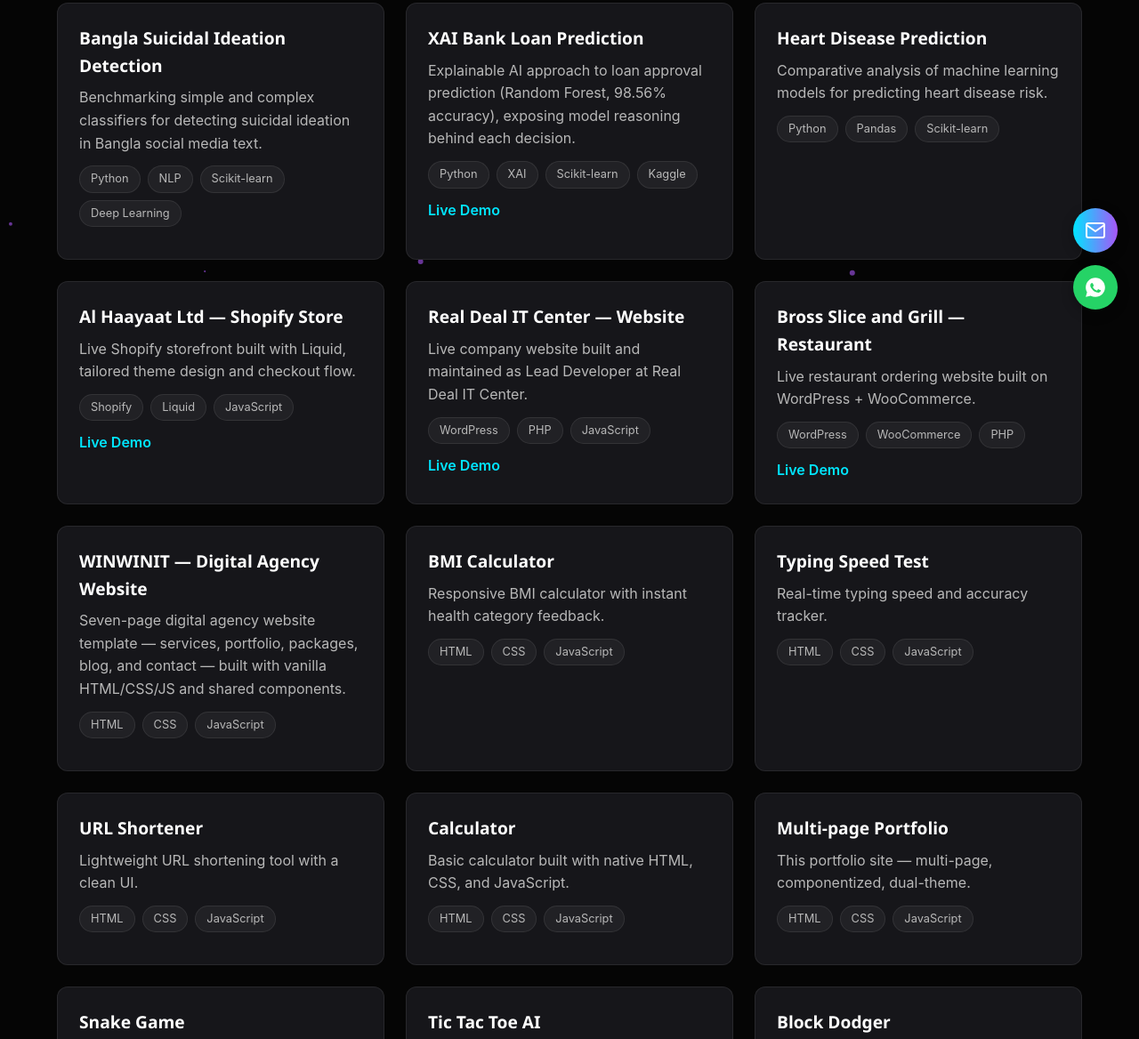
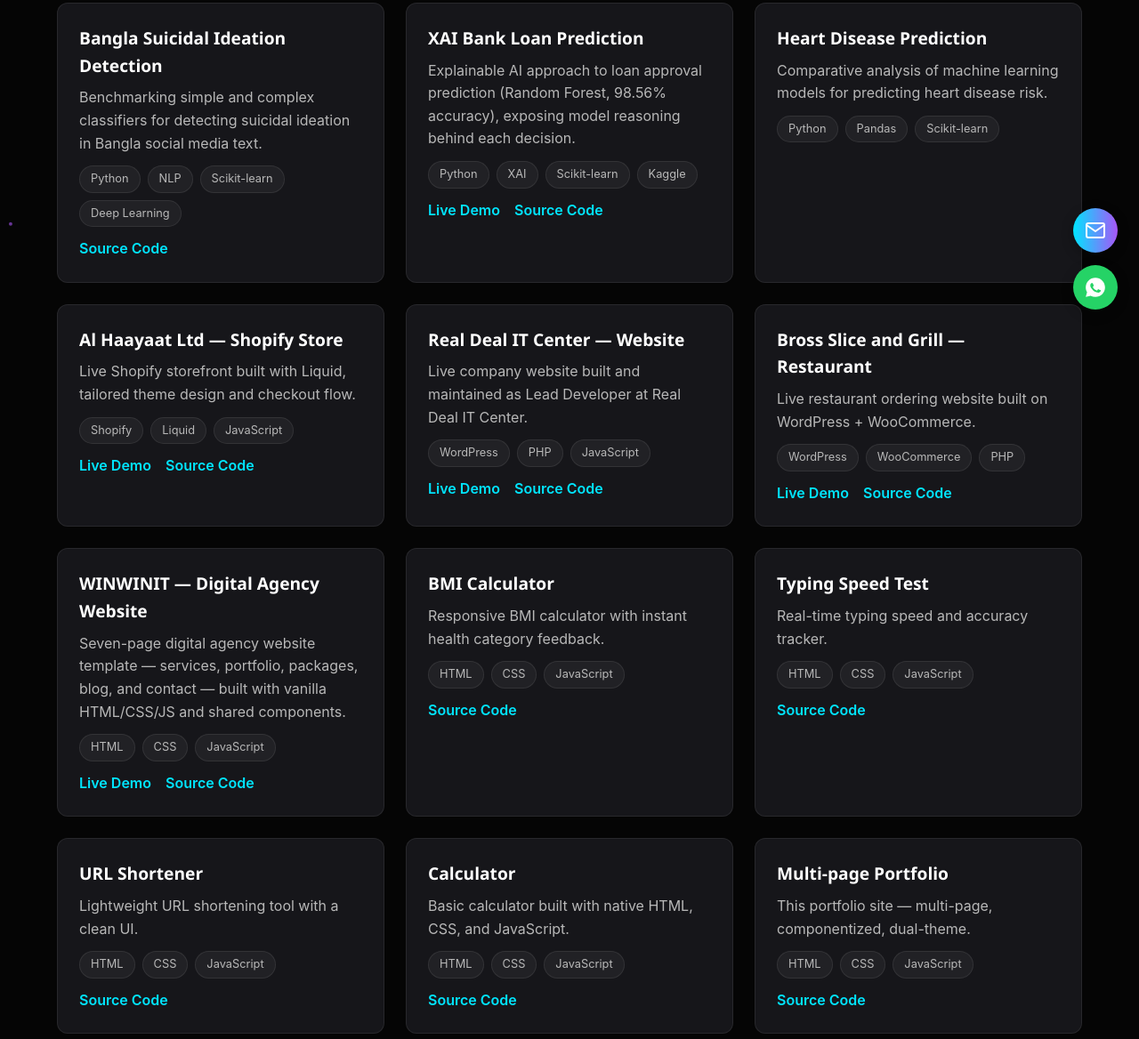
Before and after one commit to Jahangirhussen/portfolio, a plain HTML site: page projects.html in a window 1280 px wide. Shown: the part 364-1532 px from the top of the page at 89% size. Drawn offline with Linux system fonts and the light colour scheme.

Commit message:
Show Source Code links on project cards, add WinWinIT live demo link
- project-card renderer only ever emitted the Live Demo link even
  though every entry carries a source (GitHub) URL - now renders
  both when present, matching the project-card component template
- WinWinIT entry gets its live demo link now that Pages is deployed

```diff
--- a/data/projects.json
+++ b/data/projects.json
@@ -48,7 +48,7 @@
       "title": "WINWINIT — Digital Agency Website",
       "description": "Seven-page digital agency website template — services, portfolio, packages, blog, and contact — built with vanilla HTML/CSS/JS and shared components.",
       "tags": ["HTML", "CSS", "JavaScript"],
-      "demo": "",
+      "demo": "https://jahangirhussen.github.io/winwinit/",
       "source": "https://github.com/Jahangirhussen/winwinit"
     }
   ],
--- a/projects.html
+++ b/projects.html
@@ -51,7 +51,10 @@
             <h3 class="project-card__title">${p.title}</h3>
             <p class="project-card__desc">${p.description}</p>
             <div class="project-card__tags">${p.tags.map((t) => `<span class="tag">${t}</span>`).join('')}</div>
-            ${p.demo ? `<div class="project-card__links"><a href="${p.demo}" target="_blank" rel="noopener">Live Demo</a></div>` : ''}
+            ${p.demo || p.source ? `<div class="project-card__links">
+              ${p.demo ? `<a href="${p.demo}" target="_blank" rel="noopener">Live Demo</a>` : ''}
+              ${p.source ? `<a href="${p.source}" target="_blank" rel="noopener">Source Code</a>` : ''}
+            </div>` : ''}
           </div>
         </div>
       `;
```
